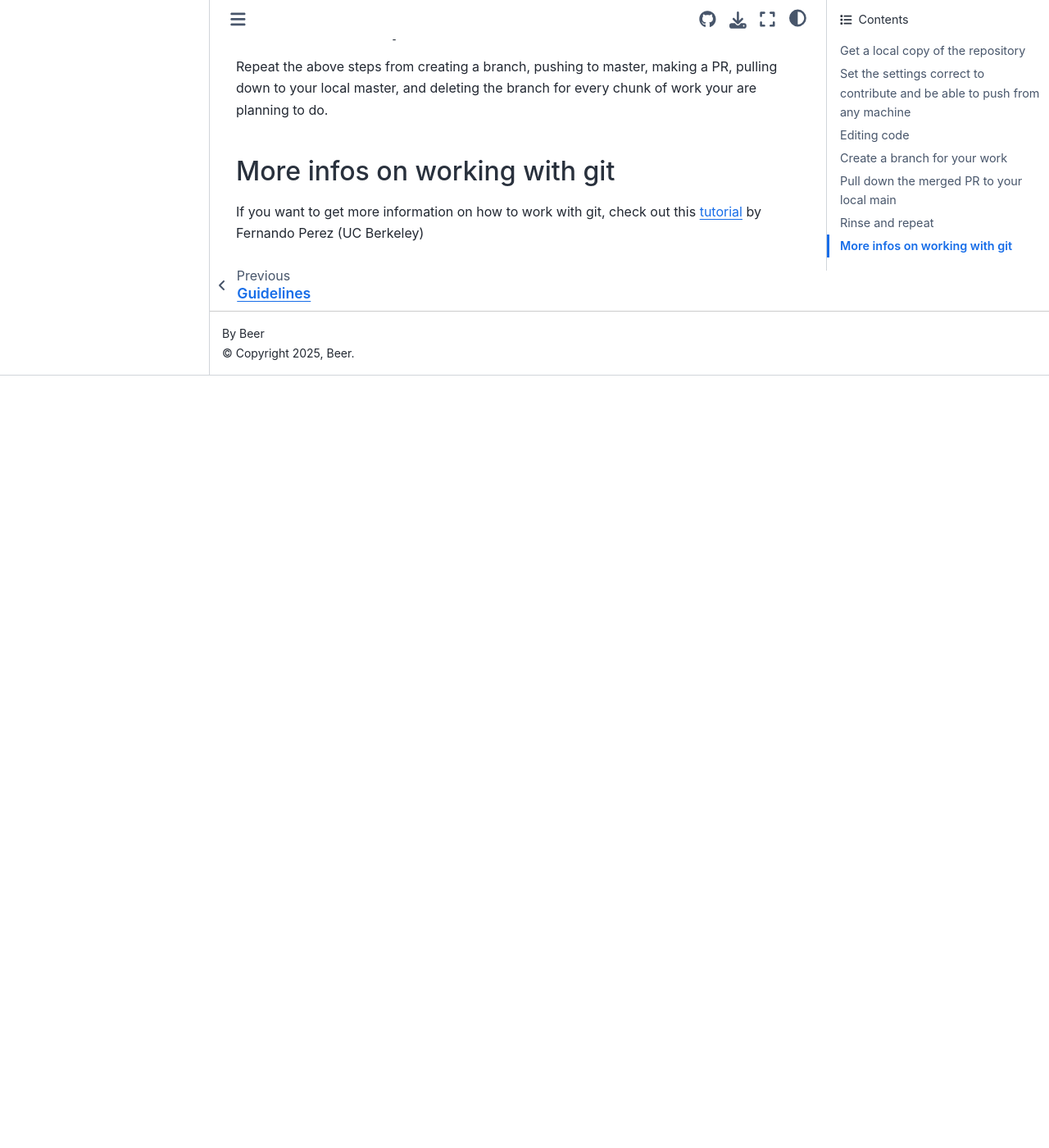
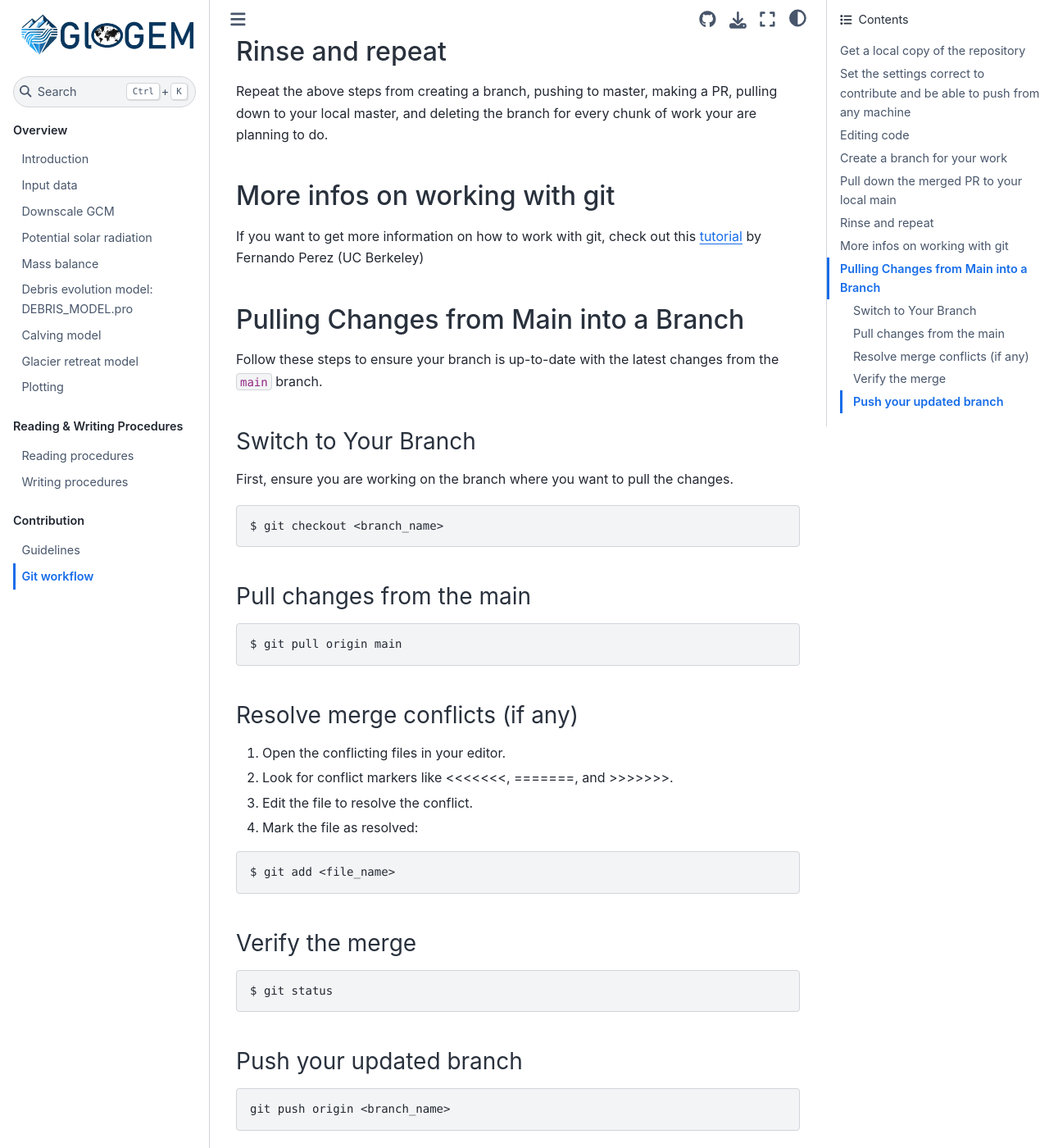
Before and after one commit to eth-vaw-glaciology/GloGEM-doc-temp, a Sphinx documentation site: the page built from docs/source/Git-workflow.md, in a window 1280 px wide and 1400 px high, scrolled down 2502 px. Shown: the whole window at 82% size. Built offline with Sphinx 7.4.7 and the Sphinx Book theme 1.1.4, drawn with Linux system fonts in a browser that asks for light colours; before the commit the page ends 2960 px from its top, so only the background shows below that; some of the changed text lies outside the part shown.

Commit message:
document step by step how to pull changes from main into branch

````diff
--- a/docs/source/Git-workflow.md
+++ b/docs/source/Git-workflow.md
@@ -34,30 +34,30 @@ Clone the Git repository using SSH link (instead of HTTPS)
 ## Editing code
 
 - Change the code
--
+- Write comments
+- Upload files
 
 ## Create a branch for your work
-
 Get an overview of the changes you made.
-```
+```bash
 $ git status
 ```
 Create the branch in a specific directory
-```
+```bash
 $ cd <path_to_repository>
 $ git checkout -b <branch_name>
 ```
 
 ### Configure the location of the branch to be visible in the terminal automatically
-```
+```bash
 $ XXX
 ```
 List all the different branches
-```
+```bash
 $ git branch -r
 ```
 Crank away and work! When it is time to commit some changes.
-```
+```bash
 $ git add path/to/your/file.ext
 $ git commit -m "commit message"
 $ git push origin <branch_name>
@@ -65,17 +65,53 @@ $ git push origin <branch_name>
 Create a Pull Request (PR) to the main branch using the GitHub UI and ask a teammate to review your changes. After the review is complete, merge the branch in the UI with main. A good practice is to also delete the branch after the merge is complete in the GitHub UI.
 
 ## Pull down the merged PR to your local main
-```
+```bash
 $ git checkout main
 $ git pull
 ```
+
 ### Delete the local branch
-```
+```bash
 $ git branch -d <branch_name>
 ```
+
 ## Rinse and repeat
 Repeat the above steps from creating a branch, pushing to master, making a PR, pulling down to your local master, and deleting the branch for every chunk of work your are planning to do.
 
 ## More infos on working with git
 
 If you want to get more information on how to work with git, check out this [tutorial](https://github.com/ICESAT-2HackWeek/intro-jupyter-git/blob/master/03-Git-Tutorial.ipynb) by Fernando Perez (UC Berkeley)
+
+## Pulling Changes from Main into a Branch
+
+Follow these steps to ensure your branch is up-to-date with the latest changes from the `main` branch.
+
+### Switch to Your Branch
+First, ensure you are working on the branch where you want to pull the changes.
+```bash
+$ git checkout <branch_name>
+```
+
+### Pull changes from the main
+```bash
+$ git pull origin main
+```
+
+### Resolve merge conflicts (if any)
+1. Open the conflicting files in your editor.
+2. Look for conflict markers like <<<<<<<, =======, and >>>>>>>.
+3. Edit the file to resolve the conflict.
+4. Mark the file as resolved:
+```bash
+$ git add <file_name>
+```
+
+### Verify the merge
+```bash
+$ git status
+```
+
+### Push your updated branch
+```bash
+git push origin <branch_name>
+```
````
